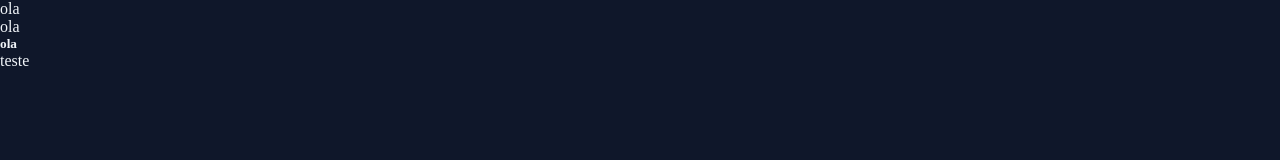
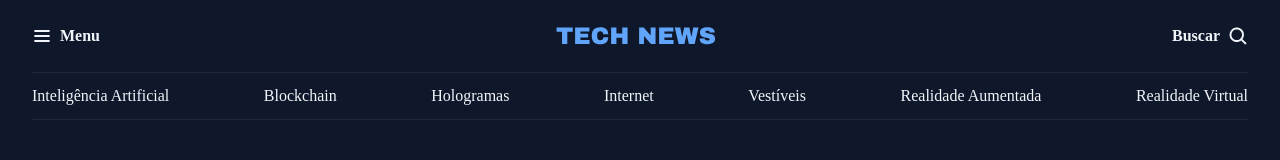
Before and after one commit to Mauzix/projetos-full-stack, a plain HTML site: page portal de noticias/index.html in a window 1280 px wide. Drawn offline with Linux system fonts and the light colour scheme.

Commit message:
finalizando seção header

```diff
--- a/portal de noticias/estilos/global.css
+++ b/portal de noticias/estilos/global.css
@@ -38,3 +38,19 @@ a:hover{
 h1,h2,h3{
     font:inherit;
 }
+.grid{
+    /* display: grid; */
+    display: grid;
+
+}
+
+
+.grid-flow-colunas{
+    /* grid-auto-flow: column; */
+    grid-auto-flow: column;
+}
+.container{
+    max-width: 1280px;
+    padding: 0 32px;
+    margin: 0 auto;
+}
--- /dev/null
+++ b/portal de noticias/estilos/header.css
@@ -0,0 +1,34 @@
+#primary{
+    /* padding-block: 20px;
+    div:nth-child(2){
+        margin: 0 auto;
+    }
+   div:nth-child(3){
+    justify-self: end;
+   }
+   div{
+    display: flex;
+    align-items: center;
+   }
+    */
+    padding-block: 20px;
+    div:nth-child(2){
+        margin: 0 auto;
+    }
+    div:nth-child(3){
+        justify-self: end;
+    }
+     div{
+        display: flex;
+        align-items: center;
+        gap: 8px;
+    }
+}
+#secundary{
+    border: 1px solid var(--stroke-color);
+    margin: 0 auto;
+    padding-block: 14px;
+    border-inline:none ;
+    justify-content: space-between;
+
+}
--- a/portal de noticias/estilos/index.css
+++ b/portal de noticias/estilos/index.css
@@ -1 +1,2 @@
 @import url(./global.css);
+@import url(./header.css)
--- a/portal de noticias/index.html
+++ b/portal de noticias/index.html
@@ -7,9 +7,29 @@
     <title>Portal de noticias</title>
 </head>
 <body>
-    <h1>ola</h1>
-    <h2>ola</h2>
-    <h5>ola</h5>
-    <a href="">teste</a>
+    <header class="container">
+        <nav id="primary" class="grid grid-flow-colunas ">
+            <div>
+                <img src="./assets/icons/List.svg" alt="icone menu">
+                <strong>Menu</strong>
+            </div>
+            <div>
+                <img src="./assets/logo/Logo.svg" alt="tech news logo">
+            </div>
+            <div>
+                <strong>Buscar</strong>
+                <img src="./assets/icons/MagnifyingGlass.svg" alt="icone de lupa de busca">
+            </div>
+        </nav>
+        <nav id="secundary" class="grid grid-flow-colunas">
+            <a href="#">Inteligência Artificial</a>
+            <a href="#">Blockchain</a>
+            <a href="#">Hologramas</a>
+            <a href="#">Internet</a>
+            <a href="#">Vestíveis</a>
+            <a href="#">Realidade Aumentada</a>
+            <a href="#">Realidade  Virtual</a>
+        </nav>
+    </header>
 </body>
 </html>
```
Also changed, not shown: portal de noticias/assets/icons/ArrowRight.svg, portal de noticias/assets/icons/ArrowRighthover.svg (added), portal de noticias/assets/logo/Logo.svg (added).
